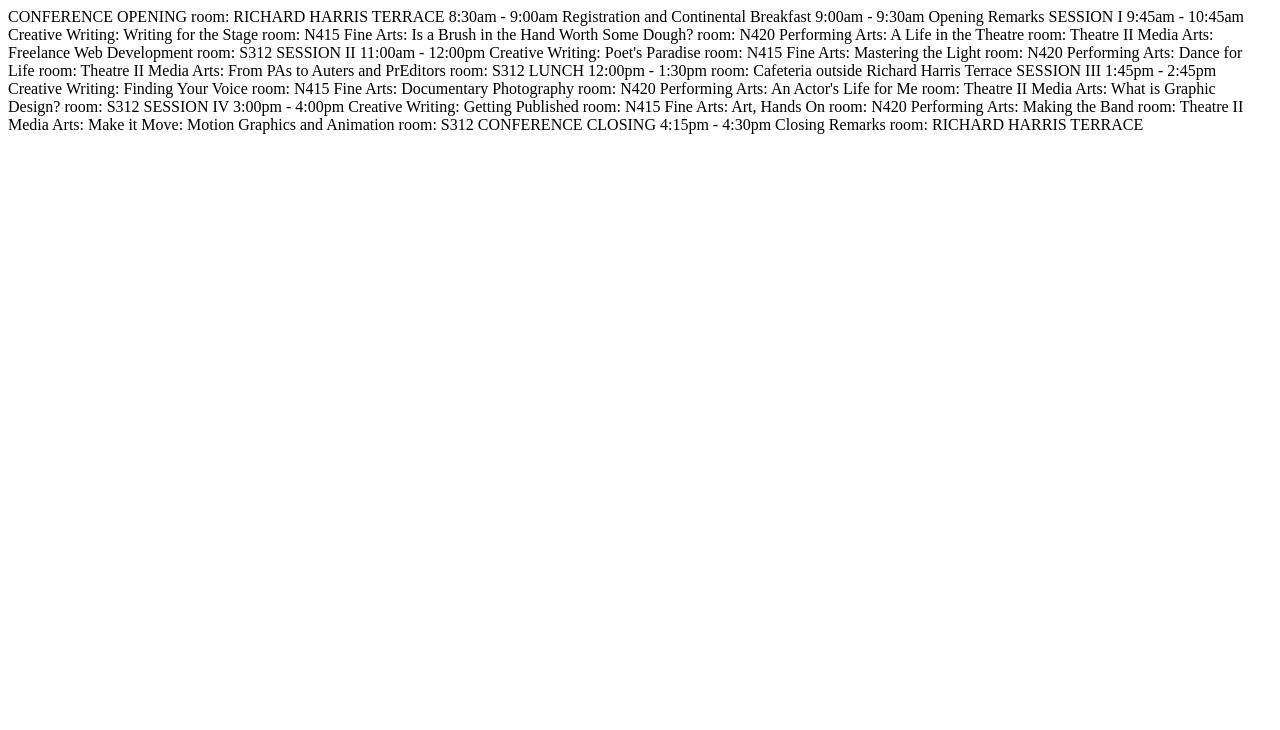
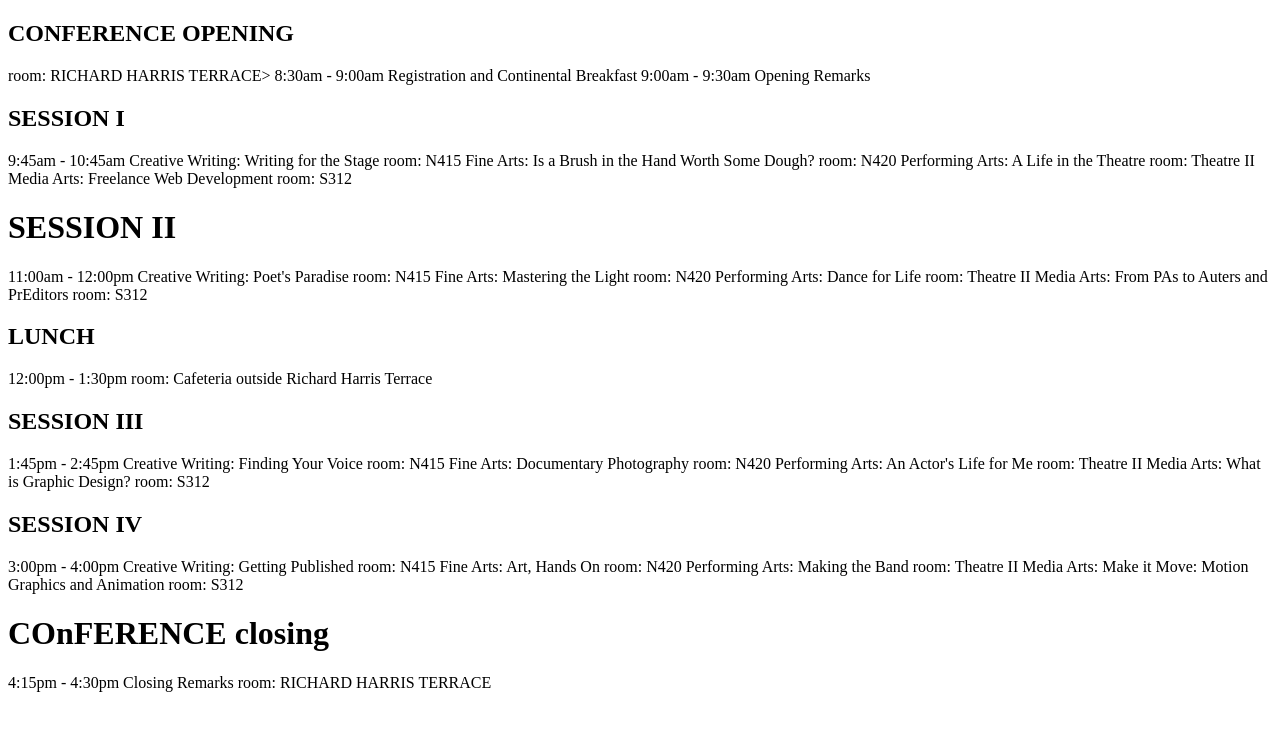
Before and after one commit to Cali79/Careers-in-the-Creative-Arts, a plain HTML site: page schedule.html in a window 1280 px wide. Drawn offline with Linux system fonts and the light colour scheme.

Commit message:
Update schedule.html

```diff
--- a/schedule.html
+++ b/schedule.html
@@ -9,15 +9,18 @@
 
     </head>
     <body>
-
-        CONFERENCE OPENING
-     room: RICHARD HARRIS TERRACE
+<div class="main">
+        <div class="CONFERENCE OPENING">
+     <h2>CONFERENCE OPENING</h2>
+     <p>room: RICHARD HARRIS TERRACE>
      8:30am - 9:00am  Registration and Continental Breakfast
      9:00am - 9:30am  Opening Remarks
+     </p>
+</div>
 
-
-SESSION I
-9:45am - 10:45am
+<div class="SESSION I">
+<h2>SESSION I</h2>
+<p>9:45am - 10:45am
           Creative Writing: Writing for the Stage
           room: N415
 
@@ -29,9 +32,12 @@ SESSION I
 
           Media Arts: Freelance Web Development
           room: S312
+</p>
+</div>
 
-
-SESSION II
+<div class="SESSION II">
+<h1>SESSION II</h1>
+<p>
 11:00am - 12:00pm
 
           Creative Writing: Poet's Paradise
@@ -45,14 +51,19 @@ SESSION II
 
           Media Arts: From PAs to Auters and PrEditors
           room: S312
+          </p>
+</div>
 
+<div class="LUNCH">
+<h2>LUNCH</h2>
+<p>12:00pm - 1:30pm
+     room: Cafeteria outside Richard Harris Terrace
+     </p>
+</div>
 
-LUNCH
-12:00pm - 1:30pm
-     room: Cafeteria outside Richard Harris Terrace
-
-SESSION III
-1:45pm - 2:45pm
+<div class="SESSION III">
+<h2>SESSION III</h2>
+<p>1:45pm - 2:45pm
 
           Creative Writing: Finding Your Voice
           room: N415
@@ -65,10 +76,12 @@ SESSION III
 
           Media Arts: What is Graphic Design?
           room: S312
+          </p>
+</div>
 
-
-SESSION IV
-3:00pm - 4:00pm
+<div class="SESSION IV">
+<h2> SESSION IV</h2>
+<p>3:00pm - 4:00pm
 
           Creative Writing: Getting Published
           room: N415
@@ -81,13 +94,17 @@ SESSION IV
 
           Media Arts: Make it Move: Motion Graphics and Animation
           room: S312
+          </p>
 
 
 
-CONFERENCE CLOSING
+<div class="CONFERENCE CLOSING">
+<h1>COnFERENCE closing</h1>
+<p>
 4:15pm - 4:30pm Closing Remarks
      room: RICHARD HARRIS TERRACE<!-- Add your site or application content here -->
-
-
+     </p>
+  </div>
+</div>
     </body>
 </html>
```
